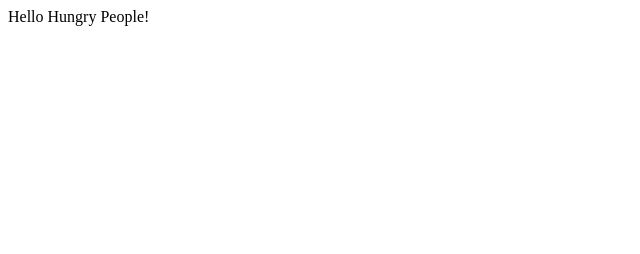
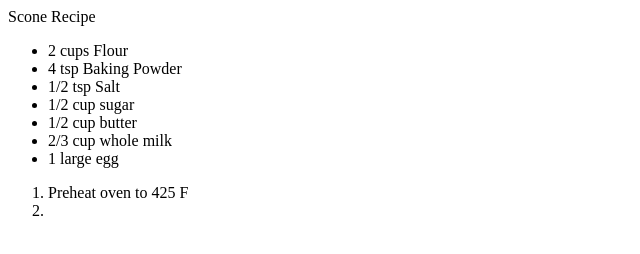
Before and after one commit to karebear42/only_recipes, a plain HTML site: page index.html in a window 1280 px wide. Shown: the whole page, without its empty margins (0-640 px from the left). Drawn offline with Linux system fonts and the light colour scheme.

Commit message:
Put Scone Recipe on index.html

```diff
--- a/index.html
+++ b/index.html
@@ -1 +1,13 @@
-<h>Hello Hungry People!</h1>
+<h>Scone Recipe</h1>
+<ul>
+	<li>2 cups Flour</li>
+	<li>4 tsp Baking Powder</li>
+	<li>1/2 tsp Salt</li>
+	<li>1/2 cup sugar</li>
+	<li>1/2 cup butter</li>
+	<li>2/3 cup whole milk</li>
+	<li>1 large egg</li>
+</ul>
+<ol>
+	<li> Preheat oven to 425 F<li>
+<ol>
```
